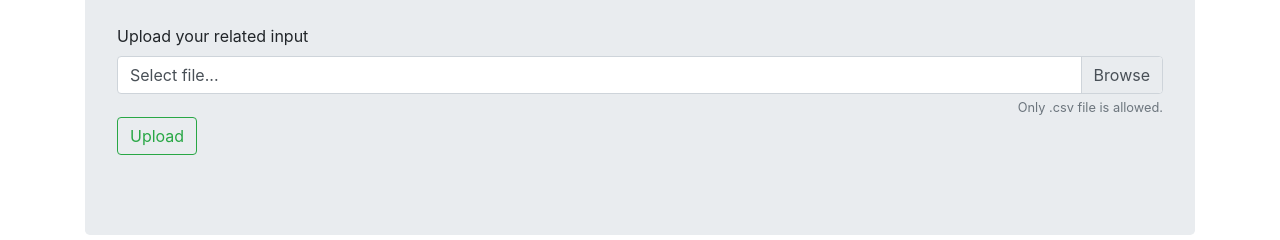
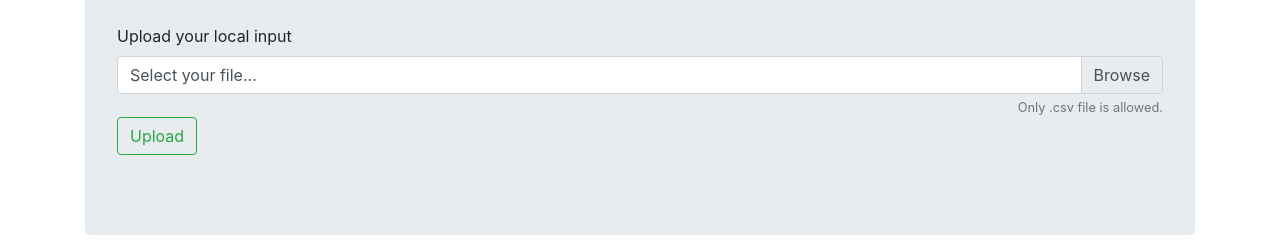
Before and after one commit to NCI-GDC/gdc_submitter_translation_ui, a Flask app: page /upload in a window 1280 px wide. Shown: the part 190-430 px from the top of the page. Run offline with Flask 2, Linux system fonts and the light colour scheme; data that the repository does not hold is empty; some libraries are stand-ins or nearby versions.

Commit message:
chore(style): change placeholder msg

```diff
--- a/templates/upload.html
+++ b/templates/upload.html
@@ -10,10 +10,10 @@
       {% endfor %}
     </select>
     <br>
-    <label for="uploadFile">Upload your related input</label>
+    <label for="uploadFile">Upload your local input</label>
       <div class="custom-file" id="uploadFile" lang="es">
           <input name="uploadFile" type="file" class="custom-file-input" id="uploadFile" aria-describedby="fileHelp" onchange="$(this).next().after().text($(this).val().split('\\').slice(-1)[0])" required>
-          <label class="custom-file-label" for="uploadFile">Select file...</label>
+          <label class="custom-file-label" for="uploadFile">Select your file...</label>
       </div>
     <small id="fileHelp" class="form-text text-muted text-right">Only .csv file is allowed.</small>
     <input type="submit" value="Upload" class="btn btn-outline-success">
```
